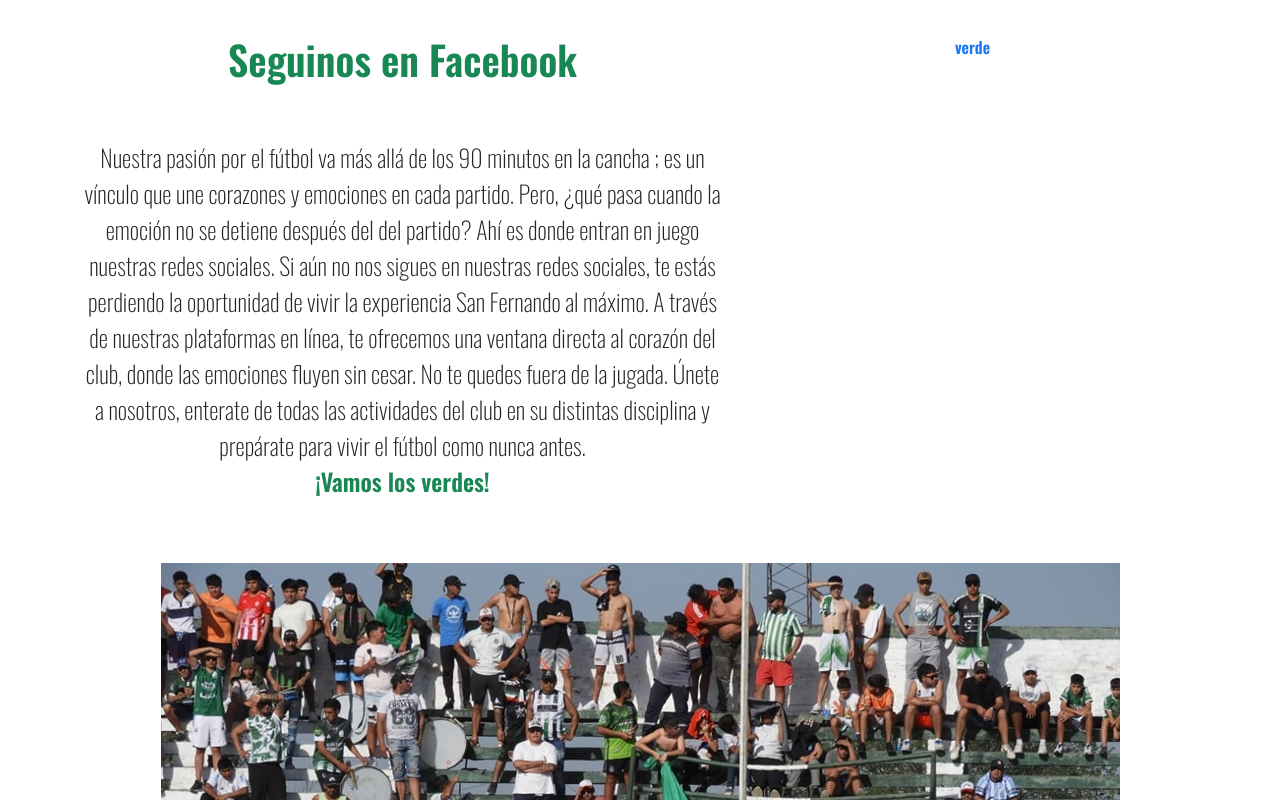
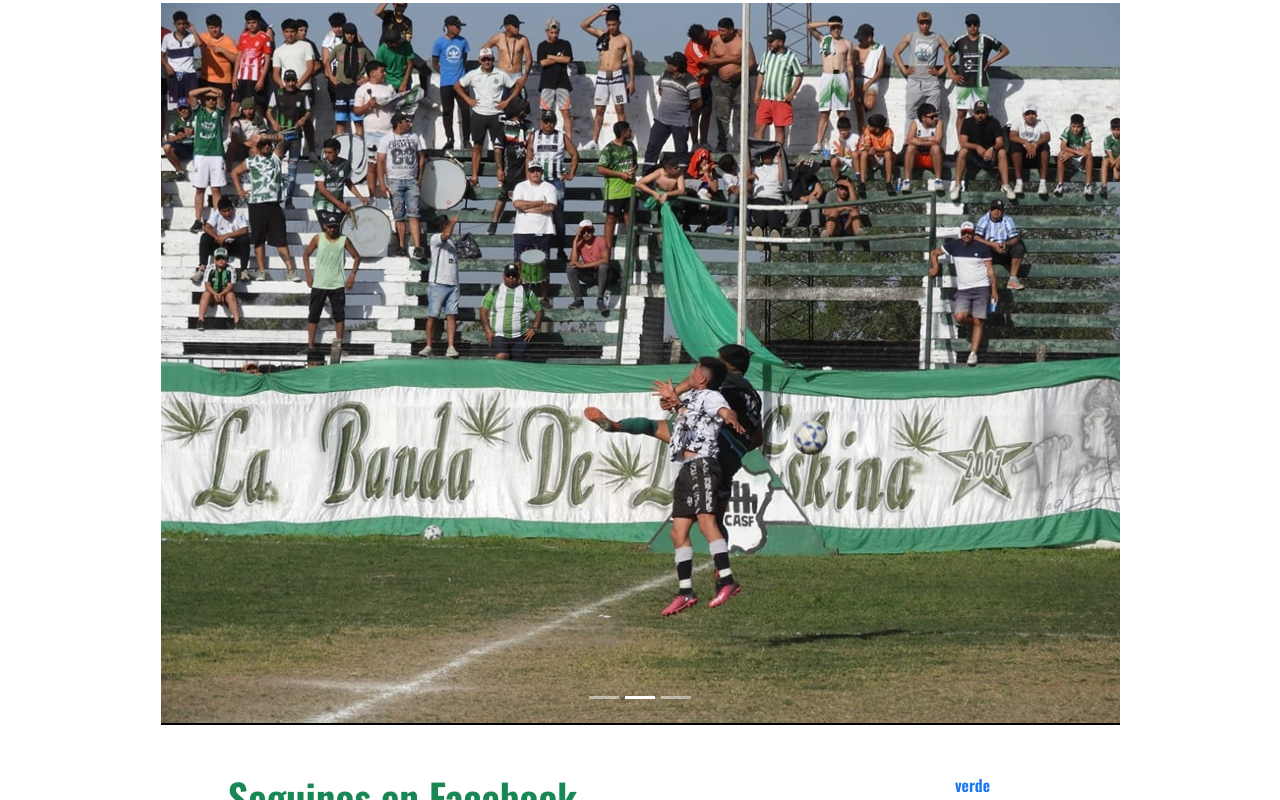
Before and after one commit to Mario-Chavez/san-fernando-web, a React (Vite) app: page / in a window 1280 px wide. Shown: the part 1740-2540 px from the top of the page. Built offline with nearby package versions, Linux system fonts and the light colour scheme.

Commit message:
se realizo cambio en la estructura de home

```diff
--- a/src/components/Home.jsx
+++ b/src/components/Home.jsx
@@ -16,8 +16,6 @@
             <SectionMedia />
             <TablePosition />
             <NextMach />
-            <FacebookComponents />
-            {/* <AboutMe /> */}
             <Carousel>
                 <Carousel.Item>
                     <Image src={imgSlider1} className="d-block mx-auto img-fluid" />
@@ -32,6 +30,8 @@
                     <Carousel.Caption></Carousel.Caption>
                 </Carousel.Item>
             </Carousel>
+            <FacebookComponents />
+            {/* <AboutMe /> */}
             <Camisetas />
         </div>
     );
```
